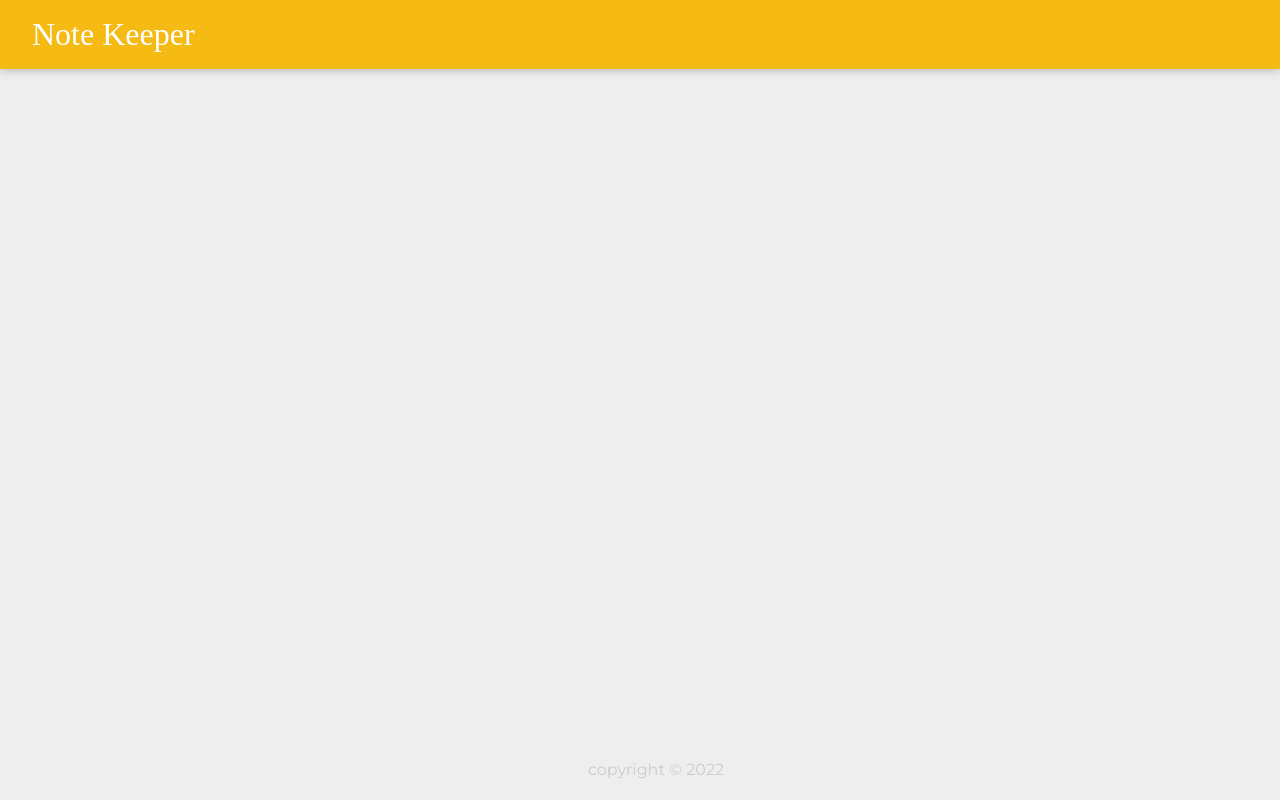
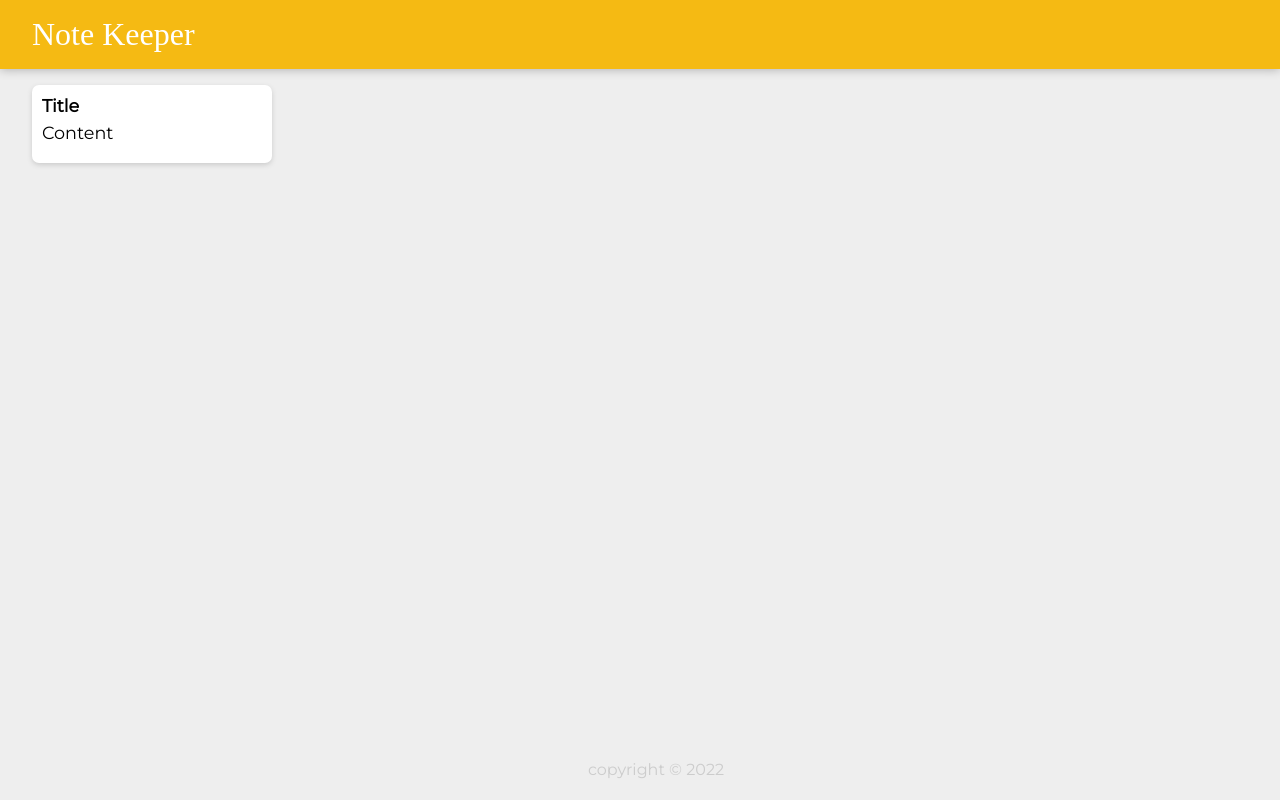
Before and after one commit to toshiroto/React-Note-Keeper, a React (Create React App) app: page / in a window 1280 px wide. Built offline with nearby package versions, Linux system fonts and the light colour scheme; a web font is replaced by a local one.

Commit message:
note added

```diff
--- a/src/components/App.jsx
+++ b/src/components/App.jsx
@@ -1,12 +1,14 @@
 import React from "react";
 import Header from "./Header";
 import Footer from "./Footer";
+import Note from "./Note";
 
 
 function App() {
   return (
     <div>
       <Header />
+      <Note />
       <Footer />
     </div>
   );
--- /dev/null
+++ b/src/components/Note.jsx
@@ -0,0 +1,12 @@
+import React from "react";
+
+function Note() {
+  return (
+    <div className="note">
+      <h1><strong>Title</strong></h1>
+      <p>Content</p>
+    </div>
+  );
+}
+
+export default Note;
--- a/src/index.js
+++ b/src/index.js
@@ -6,8 +6,6 @@
   document.getElementById("root")
   );
 
-//4. Create a Footer.jsx component that renders a <footer> element
-//to show a copyright message in a <p> with a dynamically updated year.
 //5. Create a Note.jsx component to show a <div> element with a
 //<h1> for a title and a <p> for the content.
 //6. Make sure that the final website is styled like the example shown here:
```
